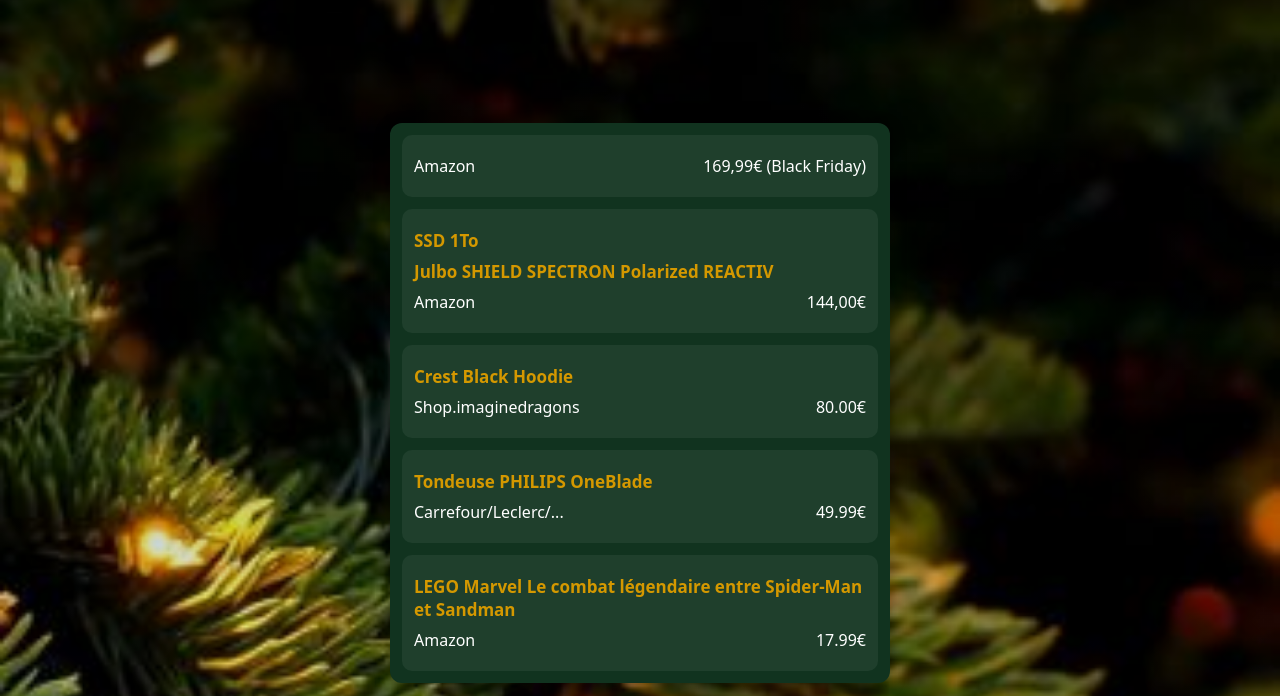
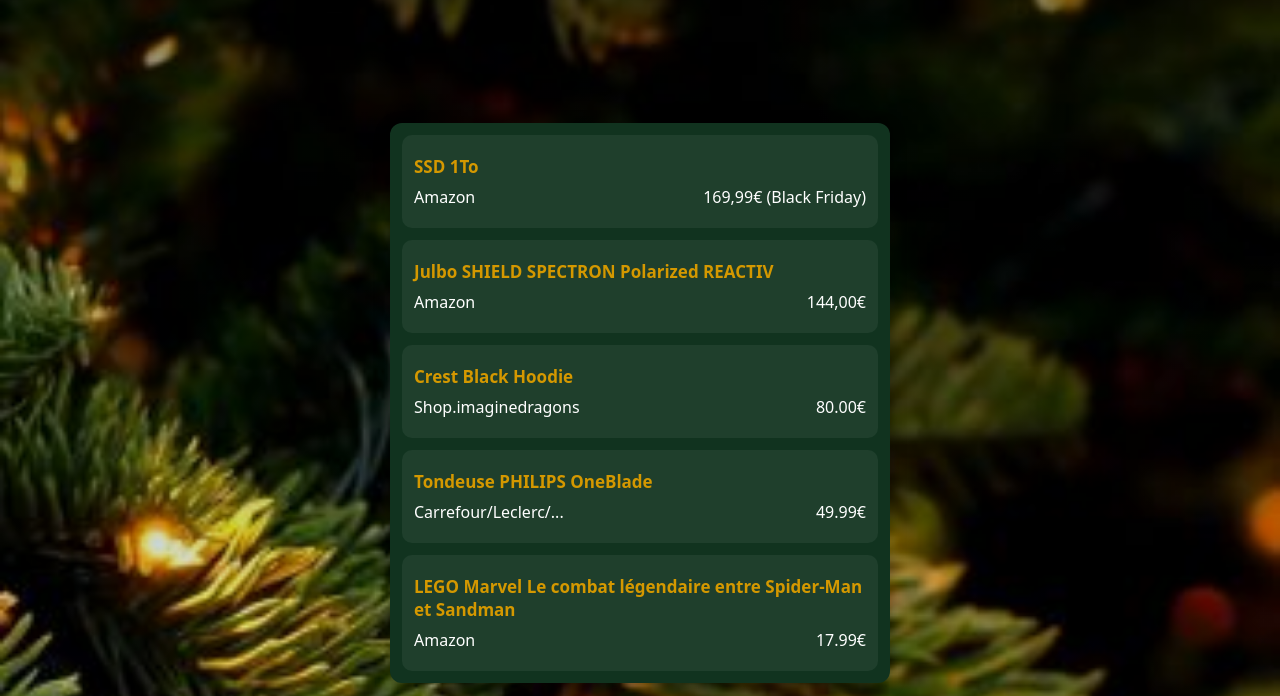
Before and after one commit to Ale-ksi/ListeDeNoel, a plain HTML site: page index.html in a window 1280 px wide. Shown: the part 121-817 px from the top of the page. Drawn offline with Linux system fonts and the light colour scheme.

Commit message:
Correction index.html

```diff
--- a/index.html
+++ b/index.html
@@ -23,8 +23,8 @@
                 <ul class="list">
                     <!-- Les <li> les plus récents doivent être en bas visuellement -->
                     <li class="item">
-                        <a
-                            href="https://www.amazon.fr/Lexar-EQ790-Gen4x4-Disque-Interne/dp/B0GSRD8WTC">
+                        <a href="https://www.amazon.fr/Lexar-EQ790-Gen4x4-Disque-Interne/dp/B0GSRD8WTC">
+                            <h2>SSD 1To</h2>
                             <div>
                                 <p>Amazon</p>
                                 <p>169,99€ (Black Friday)</p>
@@ -32,7 +32,6 @@
                         </a>
                     </li>
                     <li class="item">
-                        <h2>SSD 1To</h2>
                         <a href="https://www.amazon.fr/Julbo-Shield-Lunettes-Soleil-Tryearslu/dp/B0CSG9PPT5/ref=sr_1_28">
                             <h2>Julbo SHIELD SPECTRON Polarized REACTIV</h2>
                             <div>
```
